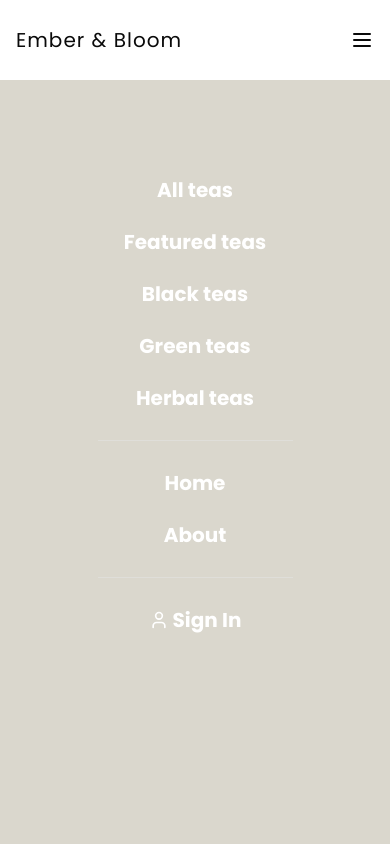
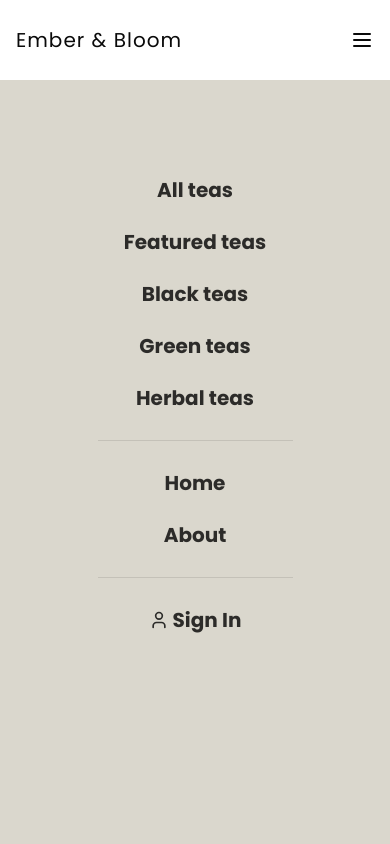
Before and after one commit to apkomatic-tech/ember-n-bloom-ecommerce, a Next.js app: page /about in a window 390 px wide. Both pictures are taken after a click on the button "Menu". Shown: the top 844 px of the page. Built offline with nearby package versions, Linux system fonts and the light colour scheme; no server answers; what @wix/sdk would draw is missing.

Commit message:
[style]: update mobile menu colors

```diff
--- a/src/components/layout/Menu.mobile.tsx
+++ b/src/components/layout/Menu.mobile.tsx
@@ -21,7 +21,7 @@ const Menu = () => {
         <span className="sr-only">Menu</span>
       </button>
       {isOpen && (
-        <div className="absolute left-0 top-[80px] z-[10] flex h-[calc(100dvh-80px)] min-h-[400px] w-full flex-col items-center gap-6 bg-secondary pt-24 text-xl font-bold text-white">
+        <div className="absolute left-0 top-[80px] z-[10] flex h-[calc(100dvh-80px)] min-h-[400px] w-full flex-col items-center gap-6 bg-secondary pt-24 text-xl font-bold text-black/80">
           <Link href="/shop">All teas</Link>
 
           <Link
@@ -51,7 +51,7 @@ const Menu = () => {
           >
             Herbal teas
           </Link>
-          <hr className="my-1 h-[1px] w-1/2 bg-white opacity-50 md:w-1/4" />
+          <div className="b-0 my-1 block h-[1px] w-1/2 bg-black/10 md:w-1/4" />
 
           <Link href="/" onClick={closeMenu}>
             Home
@@ -60,7 +60,7 @@ const Menu = () => {
             About
           </Link>
 
-          <hr className="my-1 h-[1px] w-1/2 bg-white opacity-50 md:w-1/4" />
+          <div className="b-0 my-1 block h-[1px] w-1/2 bg-black/10 md:w-1/4" />
           {isLoggedIn ? (
             <>
               <Link href="/account" className="flex items-center gap-1">
```
